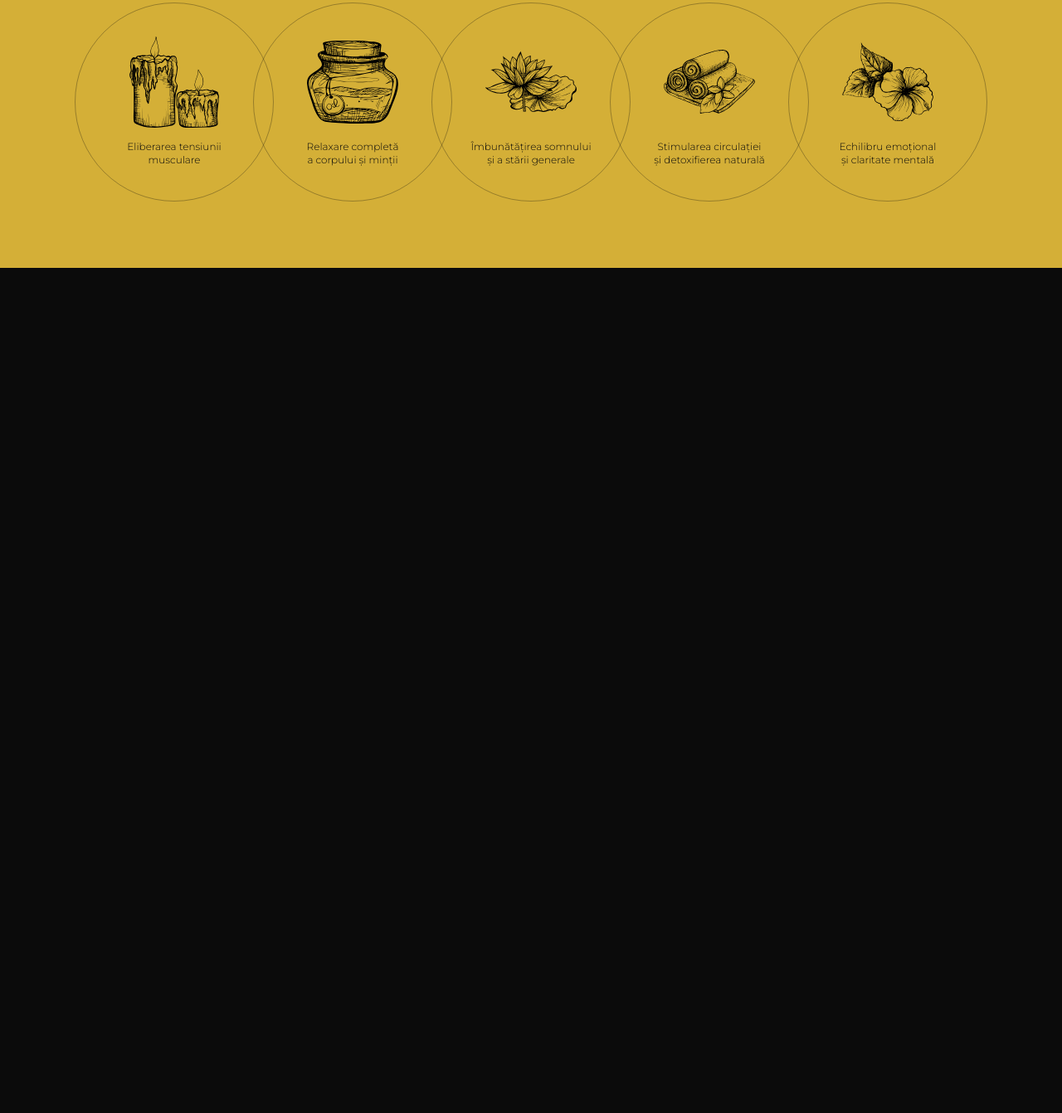
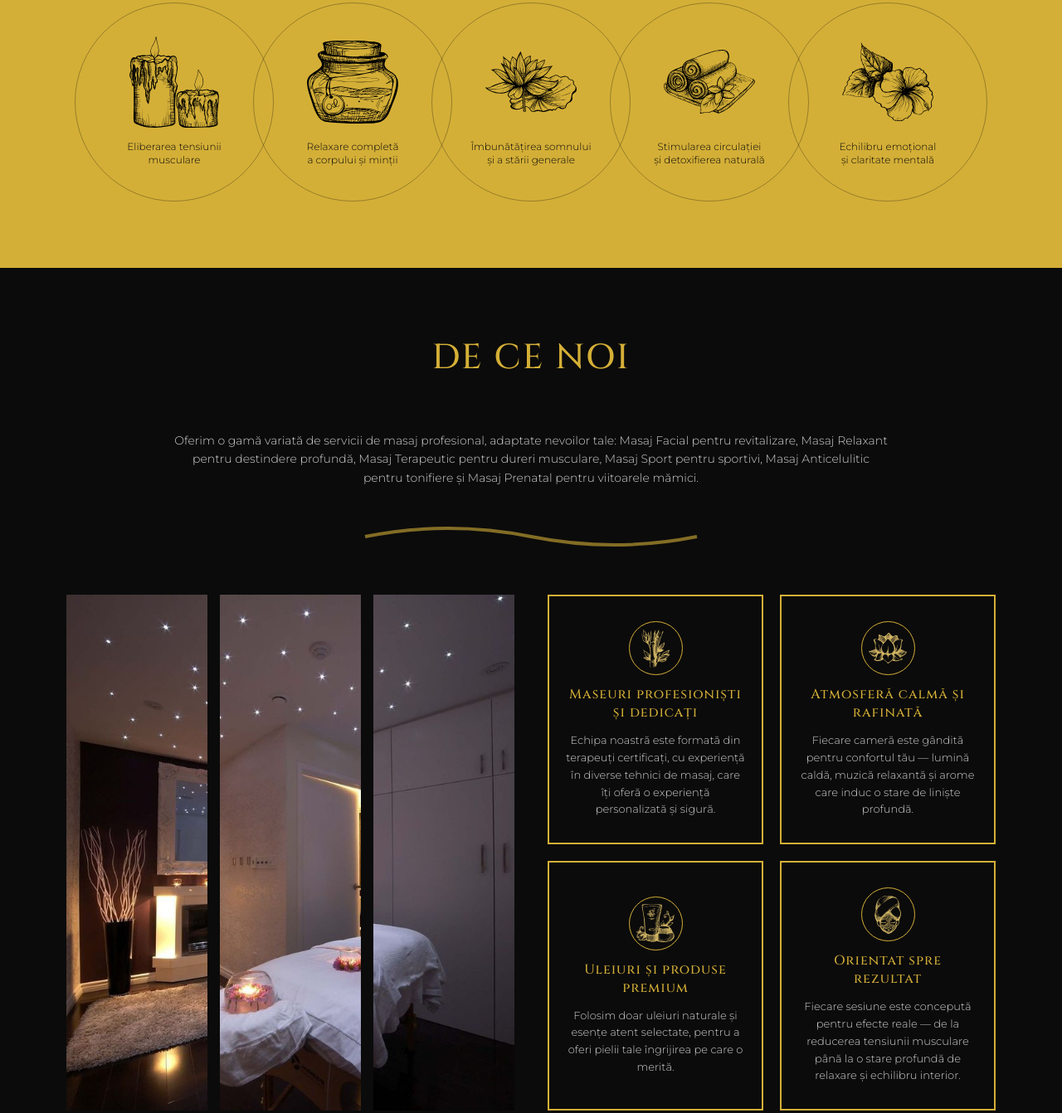
Before and after one commit to reactor9090/regalmasaj, a plain HTML site: page index.html in a window 1280 px wide. Shown: the part 2136-3478 px from the top of the page at 83% size. Before the commit the page ends 2459 px from the top, so only its background shows below. Drawn offline with Linux system fonts and the light colour scheme.

Commit message:
added new section De Ce Noi + new assets

```diff
--- a/index.html
+++ b/index.html
@@ -97,7 +97,7 @@
       <div class="hero-overlay"></div>
         <div class="hero-content">
             <h1 class="hero-title">Experiența ta începe la</h1>
-            <p class="hero-description-mobile">Regal Masaj este un studio de masaj profesional din Chișinău, Moldova, specializat în terapii relaxante și masaje de lux.</p>
+            <p class="hero-description-mobile">Regal Masaj este un studio de masaj profesional din Chișinău. Oferim masaje relaxante, faciale, terapeutice, sportive, anticelulitice și prenatale. </p>
         </div>
         <div class="hero-cta-mobile">
             <a href="tel:+37368805305" class="hero-cta-button hero-cta-primary">Programare</a>
@@ -241,6 +241,70 @@
       </div>
     </section>
 
+    <!-- De ce noi Section -->
+    <section class="decenoi" id="decenoi">
+      <div class="decenoi-container">
+        <h2 class="decenoi-title">De ce noi</h2>
+        <p class="decenoi-description">Oferim o gamă variată de servicii de masaj profesional, adaptate nevoilor tale: Masaj Facial pentru revitalizare, Masaj Relaxant pentru destindere profundă, Masaj Terapeutic pentru dureri musculare, Masaj Sport pentru sportivi, Masaj Anticelulitic pentru tonifiere și Masaj Prenatal pentru viitoarele mămici.</p>
+
+        <div class="decenoi-divider">
+          <svg viewBox="0 0 200 20" xmlns="http://www.w3.org/2000/svg">
+            <path d="M 0 10 Q 50 0, 100 10 T 200 10" stroke="currentColor" stroke-width="2" fill="none" />
+          </svg>
+        </div>
+
+        <div class="decenoi-content">
+          <!-- Location Image Parts -->
+          <div class="decenoi-location">
+          <div class="location-part">
+            <img src="images/decenoi/locationpart1.JPG" alt="Salon interior">
+          </div>
+          <div class="location-part">
+            <img src="images/decenoi/locationpart2.JPG" alt="Salon interior">
+          </div>
+          <div class="location-part">
+            <img src="images/decenoi/locationpart3.JPG" alt="Salon interior">
+          </div>
+          </div>
+
+          <!-- Benefit Cards -->
+          <div class="decenoi-cards">
+          <div class="decenoi-card">
+            <div class="decenoi-icon">
+              <img src="images/decenoi/Asset 1.svg" alt="">
+            </div>
+            <h3 class="decenoi-card-heading">Maseuri profesioniști și dedicați</h3>
+            <p class="decenoi-card-title">Echipa noastră este formată din terapeuți certificați, cu experiență în diverse tehnici de masaj, care îți oferă o experiență personalizată și sigură.</p>
+          </div>
+
+          <div class="decenoi-card">
+            <div class="decenoi-icon">
+              <img src="images/decenoi/Asset 2.svg" alt="">
+            </div>
+            <h3 class="decenoi-card-heading">Atmosferă calmă și rafinată</h3>
+            <p class="decenoi-card-title">Fiecare cameră este gândită pentru confortul tău — lumină caldă, muzică relaxantă și arome care induc o stare de liniște profundă.</p>
+          </div>
+
+          <div class="decenoi-card">
+            <div class="decenoi-icon">
+              <img src="images/decenoi/uleriuri.svg" alt="">
+            </div>
+            <h3 class="decenoi-card-heading">Uleiuri și produse premium</h3>
+            <p class="decenoi-card-title">Folosim doar uleiuri naturale și esențe atent selectate, pentru a oferi pielii tale îngrijirea pe care o merită.</p>
+          </div>
+
+          <div class="decenoi-card">
+            <div class="decenoi-icon">
+              <img src="images/decenoi/Asset 3.svg" alt="">
+            </div>
+            <h3 class="decenoi-card-heading">Orientat spre rezultat</h3>
+            <p class="decenoi-card-title">Fiecare sesiune este concepută pentru efecte reale — de la reducerea tensiunii musculare până la o stare profundă de relaxare și echilibru interior.</p>
+          </div>
+          </div>
+        </div>
+      </div>
+    </section>
+
     <!-- Mobile Menu -->
     <div class="mobile-menu">
       <ul class="mobile-nav-links">
--- a/styles.css
+++ b/styles.css
@@ -65,11 +65,11 @@ body {
 }
 
 .hero-title {
-    font-family: 'Cinzel', serif;
+  font-family: "Cinzel", serif;
   font-size: 54px;
   font-weight: 500;
   letter-spacing: 4px;
-    color: #FFFFFF;
+  color: #ffffff;
   opacity: 0.5;
   text-transform: lowercase;
   margin-bottom: 0;
@@ -78,11 +78,11 @@ body {
 
 .hero-description-mobile {
   display: none;
-    font-family: 'Montserrat', sans-serif;
+  font-family: "Montserrat", sans-serif;
   font-size: 14px;
   font-weight: 300;
   line-height: 1.6;
-    color: #FFFFFF;
+  color: #ffffff;
   opacity: 0.8;
   margin-top: 15px;
   max-width: 100%;
@@ -139,12 +139,12 @@ body {
 }
 
 .hero-cta-button {
-    font-family: 'Cinzel', serif;
+  font-family: "Cinzel", serif;
   font-size: 16px;
   font-weight: 500;
   text-transform: uppercase;
   letter-spacing: 1px;
-    color: #FFFFFF;
+  color: #ffffff;
   background-color: rgb(180, 150, 74);
   padding: 12px 28px;
   border: 1px solid rgb(180, 150, 74);
@@ -155,11 +155,11 @@ body {
 
 .hero-cta-button:hover {
   background-color: transparent;
-    color: #D4AF37;
+  color: #d4af37;
 }
 
 .hero-cta-phone {
-    font-family: 'Cinzel', serif;
+  font-family: "Cinzel", serif;
   font-size: 18px;
   font-weight: 300;
   color: #d3d3d3;
@@ -169,7 +169,7 @@ body {
 }
 
 .hero-cta-phone:hover {
-    color: #FFFFFF;
+  color: #ffffff;
 }
 
 /* Mobile CTA Block */
@@ -178,7 +178,7 @@ body {
   position: absolute;
   left: 50%;
   transform: translateX(-50%);
-    top: 30%;
+  top: 32%;
   flex-direction: row;
   align-items: center;
   gap: 15px;
@@ -199,7 +199,7 @@ body {
 
 .hero-cta-mobile .hero-cta-primary:hover {
   background-color: transparent;
-    color: #D4AF37;
+  color: #d4af37;
 }
 
 .hero-cta-mobile .hero-cta-secondary {
@@ -208,7 +208,7 @@ body {
 
 .hero-cta-mobile .hero-cta-secondary:hover {
   background-color: rgb(180, 150, 74);
-    color: #FFFFFF;
+  color: #ffffff;
 }
 
 .hero-subtitle {
@@ -333,7 +333,7 @@ body {
 
 @media (max-width: 575px) {
   .hero-title {
-    font-size: 28px;
+    font-size: 26px;
     letter-spacing: 2px;
   }
 
@@ -378,7 +378,7 @@ body {
    ======================================== */
 
 .servicii {
-    background-color: #0B0B0B;
+  background-color: #0b0b0b;
   padding: 80px 0;
 }
 
@@ -389,22 +389,22 @@ body {
 }
 
 .servicii-title {
-    font-family: 'Cinzel', serif;
+  font-family: "Cinzel", serif;
   font-size: 42px;
   font-weight: 500;
   letter-spacing: 2px;
   text-transform: uppercase;
-    color: #D4AF37;
+  color: #d4af37;
   text-align: center;
   margin-bottom: 30px;
 }
 
 .servicii-description {
-    font-family: 'Montserrat', sans-serif;
+  font-family: "Montserrat", sans-serif;
   font-size: 14px;
   font-weight: 300;
   line-height: 1.6;
-    color: #FFFFFF;
+  color: #ffffff;
   opacity: 0.8;
   max-width: 900px;
   margin: 0 auto 40px;
@@ -449,7 +449,7 @@ body {
 }
 
 .servicii-image::after {
-    content: '';
+  content: "";
   position: absolute;
   top: 0;
   left: 0;
@@ -460,7 +460,7 @@ body {
 }
 
 .servicii-item:hover .servicii-image {
-    border-color: #D4AF37;
+  border-color: #d4af37;
 }
 
 .servicii-item:hover .servicii-image::after {
@@ -474,11 +474,11 @@ body {
 }
 
 .servicii-name {
-    font-family: 'Cinzel', serif;
+  font-family: "Cinzel", serif;
   font-size: 22px;
   font-weight: 500;
   letter-spacing: 1px;
-    color: #D4AF37;
+  color: #d4af37;
   margin: 0;
 }
 
@@ -488,7 +488,6 @@ body {
     padding: 60px 0;
   }
 
-
   .servicii-title {
     font-size: 36px;
     margin-bottom: 25px;
@@ -578,23 +577,23 @@ body {
 }
 
 .benefits-title {
-    font-family: 'Cinzel', serif;
+  font-family: "Cinzel", serif;
   font-size: 38px;
   font-weight: 400;
   letter-spacing: 2px;
   text-transform: uppercase;
-    color: #0B0B0B;
+  color: #0b0b0b;
   margin: 0;
   white-space: nowrap;
   flex-shrink: 0;
 }
 
 .benefits-description {
-    font-family: 'Montserrat', sans-serif;
+  font-family: "Montserrat", sans-serif;
   font-size: 14px;
   font-weight: 300;
   line-height: 1.6;
-    color: #0B0B0B;
+  color: #0b0b0b;
   opacity: 0.8;
   margin: 0;
   max-width: 600px;
@@ -671,13 +670,12 @@ body {
   filter: brightness(0);
 }
 
-
 .benefit-name {
-    font-family: 'Montserrat', sans-serif;
+  font-family: "Montserrat", sans-serif;
   font-size: 13px;
   font-weight: 300;
   line-height: 1.4;
-    color: #0B0B0B;
+  color: #0b0b0b;
   margin: 0;
   text-align: center;
 }
@@ -882,6 +880,265 @@ body {
   }
 
   .benefit-name {
+    font-size: 13px;
+  }
+}
+
+/* ========================================
+   DE CE NOI SECTION
+   ======================================== */
+
+.decenoi {
+  background-color: #0b0b0b;
+  padding: 60px 0;
+}
+
+.decenoi-container {
+  max-width: 1200px;
+  margin: 0 auto;
+  padding: 0 20px;
+}
+
+.decenoi-title {
+  font-family: "Cinzel", serif;
+  font-size: 36px;
+  font-weight: 500;
+  letter-spacing: 2px;
+  text-transform: uppercase;
+  color: #d4af37;
+  text-align: center;
+  margin-bottom: 30px;
+}
+
+.decenoi-description {
+  font-family: "Montserrat", sans-serif;
+  font-size: 14px;
+  font-weight: 300;
+  line-height: 1.6;
+  color: #ffffff;
+  opacity: 0.8;
+  max-width: 900px;
+  margin: 0 auto 40px;
+  text-align: center;
+  padding: 0 20px;
+}
+
+.decenoi-divider {
+  width: 100%;
+  max-width: 1000px;
+  height: 40px;
+  margin: 0 auto 50px;
+  padding: 0;
+  color: rgba(212, 175, 55, 0.6);
+}
+
+.decenoi-divider svg {
+  width: 100%;
+  height: 100%;
+}
+
+/* Location Image Parts */
+.decenoi-location {
+  display: flex;
+  flex-direction: row;
+  gap: 15px;
+  margin-bottom: 50px;
+}
+
+.location-part {
+  flex: 1;
+  overflow: hidden;
+}
+
+.location-part img {
+  width: 100%;
+  height: 100%;
+  display: block;
+  object-fit: cover;
+}
+
+/* Benefit Cards */
+.decenoi-cards {
+  display: grid;
+  grid-template-columns: repeat(2, 1fr);
+  gap: 20px;
+}
+
+.decenoi-card {
+  background-color: transparent;
+  border: 2px solid #d4af37;
+  border-radius: 0;
+  padding: 20px 15px;
+  display: flex;
+  flex-direction: column;
+  align-items: center;
+  justify-content: center;
+  gap: 12px;
+  transition: all 0.3s ease;
+  min-height: 200px;
+}
+
+.decenoi-icon {
+  flex-shrink: 0;
+  width: 70px;
+  height: 70px;
+  display: flex;
+  align-items: center;
+  justify-content: center;
+  background-color: transparent;
+  border: 1px solid #d4af37;
+  border-radius: 50%;
+}
+
+.decenoi-icon img {
+  width: 68px;
+  height: 68px;
+  object-fit: contain;
+  filter: brightness(0) saturate(100%) invert(77%) sepia(29%) saturate(629%)
+    hue-rotate(6deg) brightness(93%) contrast(86%);
+}
+
+.decenoi-card-heading {
+  font-family: "Cinzel", serif;
+  font-size: 16px;
+  font-weight: 500;
+  letter-spacing: 1px;
+  color: #d4af37;
+  margin: 0;
+  text-align: center;
+}
+
+.decenoi-card-title {
+  font-family: "Montserrat", sans-serif;
+  font-size: 14px;
+  font-weight: 300;
+  line-height: 1.6;
+  color: #ffffff;
+  opacity: 0.8;
+  margin: 0;
+  text-align: center;
+}
+
+/* Responsive adjustments */
+@media (max-width: 991px) {
+  .decenoi-description {
+    font-size: 13px;
+    margin-bottom: 35px;
+  }
+
+  .decenoi-divider {
+    width: 300px;
+    margin-bottom: 40px;
+  }
+
+  .decenoi-icon {
+    width: 90px;
+    height: 90px;
+  }
+
+  .decenoi-icon img {
+    width: 68px;
+    height: 68px;
+  }
+}
+
+@media (max-width: 767px) {
+  .decenoi-description {
+    font-size: 12px;
+    margin-bottom: 30px;
+  }
+
+  .decenoi-divider {
+    width: 250px;
+    margin-bottom: 35px;
+  }
+
+  .decenoi-icon {
+    width: 100px;
+    height: 100px;
+  }
+
+  .decenoi-icon img {
+    width: 75px;
+    height: 75px;
+  }
+}
+
+@media (max-width: 575px) {
+  .decenoi-cards {
+    grid-template-columns: 1fr;
+  }
+
+  .decenoi-icon {
+    width: 80px;
+    height: 80px;
+  }
+
+  .decenoi-icon img {
+    width: 60px;
+    height: 60px;
+  }
+}
+
+/* Desktop layout */
+@media (min-width: 992px) {
+  .decenoi {
+    padding: 80px 0;
+  }
+
+  .decenoi-container {
+    padding: 0 40px;
+  }
+
+  .decenoi-title {
+    font-size: 42px;
+    margin-bottom: 60px;
+  }
+
+  .decenoi-content {
+    display: flex;
+    gap: 40px;
+    align-items: stretch;
+  }
+
+  .decenoi-location {
+    flex: 1;
+    flex-direction: row;
+    gap: 15px;
+    margin-bottom: 0;
+    min-height: 500px;
+  }
+
+  .location-part {
+    flex: 1;
+  }
+
+  .location-part img {
+    height: 100%;
+    object-fit: cover;
+  }
+
+  .decenoi-cards {
+    flex: 1;
+    grid-template-columns: repeat(2, 1fr);
+    gap: 20px;
+  }
+
+  .decenoi-card {
+    padding: 30px 20px;
+  }
+
+  .decenoi-icon {
+    width: 65px;
+    height: 65px;
+  }
+
+  .decenoi-icon img {
+    width: 46px;
+    height: 46px;
+  }
+
+  .decenoi-card-title {
     font-size: 13px;
   }
 }
@@ -945,7 +1202,7 @@ body {
 }
 
 .social-icons a {
-    color: #FFFFFF;
+  color: #ffffff;
   font-size: 18px;
   width: 36px;
   height: 36px;
@@ -959,8 +1216,8 @@ body {
 }
 
 .social-icons a:hover {
-    color: #D4AF37;
-    border-color: #D4AF37;
+  color: #d4af37;
+  border-color: #d4af37;
   background-color: rgba(212, 175, 55, 0.1);
 }
 
@@ -1204,7 +1461,7 @@ body {
 }
 
 .mobile-social-icons a {
-    color: #FFFFFF;
+  color: #ffffff;
   font-size: 24px;
   width: 50px;
   height: 50px;
@@ -1219,8 +1476,8 @@ body {
 }
 
 .mobile-social-icons a:hover {
-    color: #D4AF37;
-    border-color: #D4AF37;
+  color: #d4af37;
+  border-color: #d4af37;
   background-color: rgba(212, 175, 55, 0.1);
 }
 
```
Also changed, not shown: images/decenoi/Asset 1.svg (added), images/decenoi/Asset 2.svg (added), images/decenoi/Asset 3.svg (added), images/decenoi/Asset 4.svg (added), images/decenoi/location.JPG (added), images/decenoi/locationpart1.JPG (added), images/decenoi/locationpart2.JPG (added), images/decenoi/locationpart3.JPG (added), images/decenoi/uleriuri.svg (added). Lines whose indentation alone changed are shown as unchanged.
